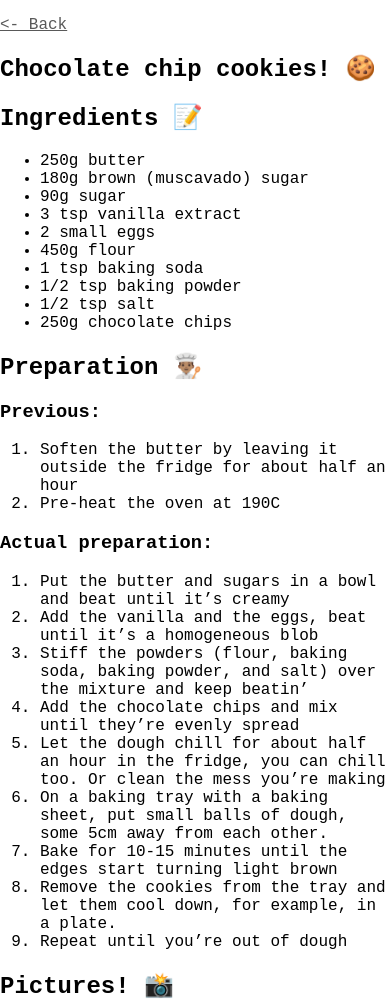
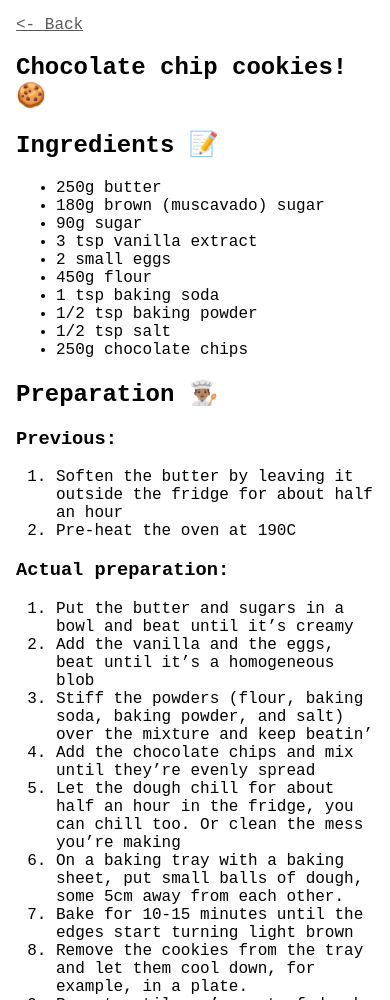
Before and after one commit to a-rmz/cookbook, a Jekyll site: the page built from _posts/2020-04-05-chocolate-chip-cookies.md, in a window 390 px wide. Shown: the top 1000 px of the page. Built offline with Jekyll 4.4.1, drawn with Linux system fonts in a browser that asks for light colours; some web fonts are replaced; our own code applies the rules of GitHub Pages for plain Markdown files; grey boxes are pictures that could not be loaded.

Commit message:
Fix styles for mobile :art:

```diff
--- a/assets/styles.scss
+++ b/assets/styles.scss
@@ -8,13 +8,22 @@ body {
     color: var(--gray);
   }
 
-  max-width: 820px;
-  margin: 0 auto;
+  margin: 1em;
 
   .content {
     img {
-      max-width: 45%;
+      max-width: 90%;
       margin: 1em 0.5em;
+    }
+  }
+
+  @media (min-width: 768px) {
+    margin: 0 auto;
+    max-width: 820px;
+    .content {
+      img {
+        max-width: 45%;
+      }
     }
   }
 }
```
